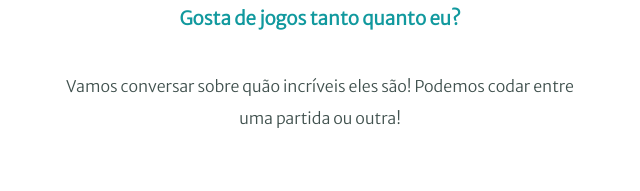
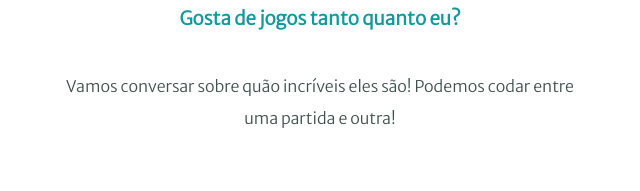
Before and after one commit to imloris/web-development-bootcamp, a plain HTML site: page index.html in a window 1280 px wide. Shown: the part 2652-2843 px from the top of the page, 320-960 px from the left. Drawn offline with Linux system fonts and the light colour scheme; files that its build step writes are made by us from their sources.

```diff
--- a/index.html
+++ b/index.html
@@ -81,7 +81,7 @@
 				<h2>Entre em contato</h2>
 				<h3>Gosta de jogos tanto quanto eu?</h3>
 				<p class="contact-message">
-					Vamos conversar sobre quão incríveis eles são! Podemos codar entre uma partida ou outra!
+					Vamos conversar sobre quão incríveis eles são! Podemos codar entre uma partida e outra!
 				</p>
 				<button class="btn" href="mailto:name@email.com">CONTACT ME</a>
 			</div>
```
Also changed, not shown: css/styles.css (renamed from styles.css).
